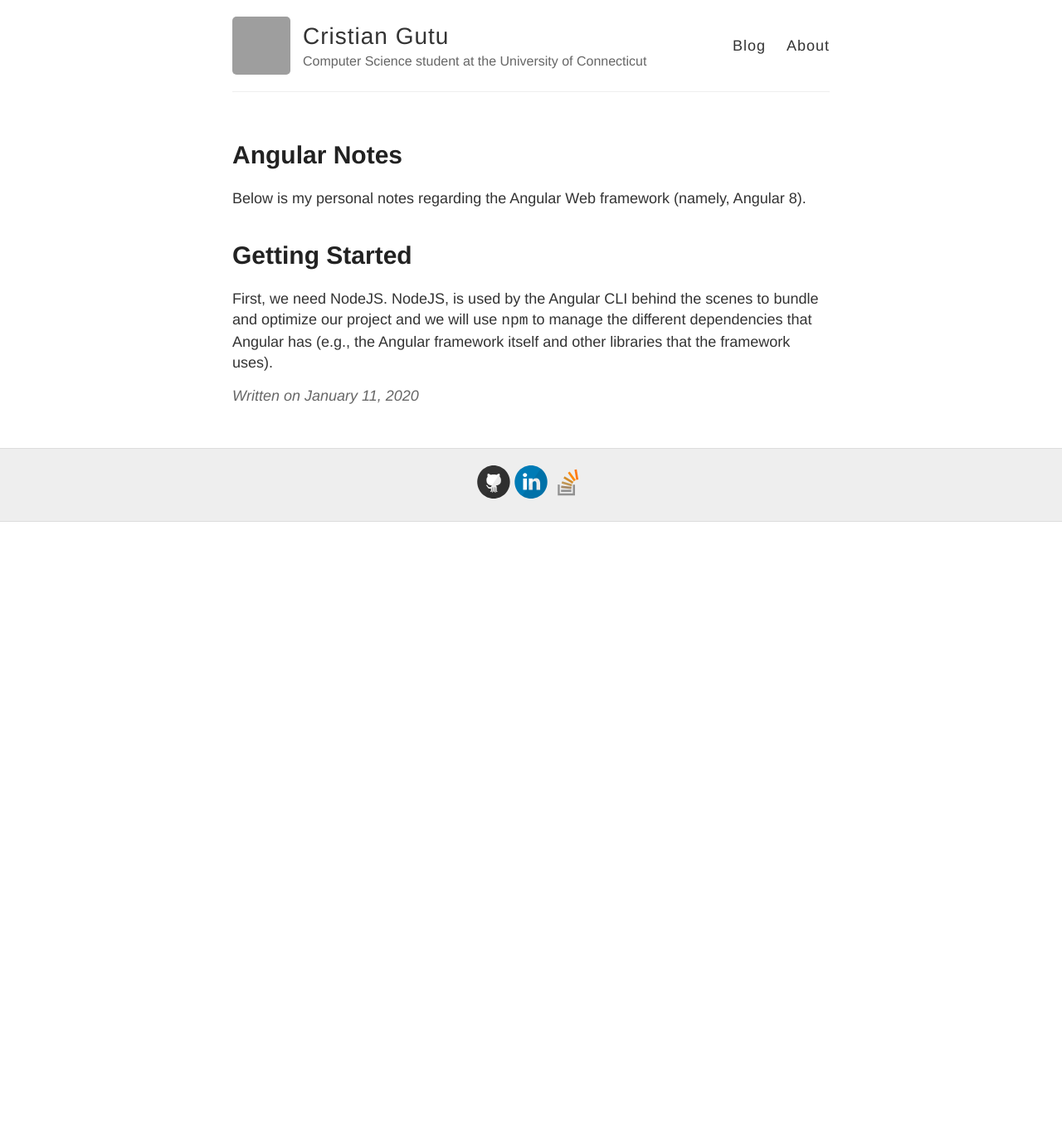
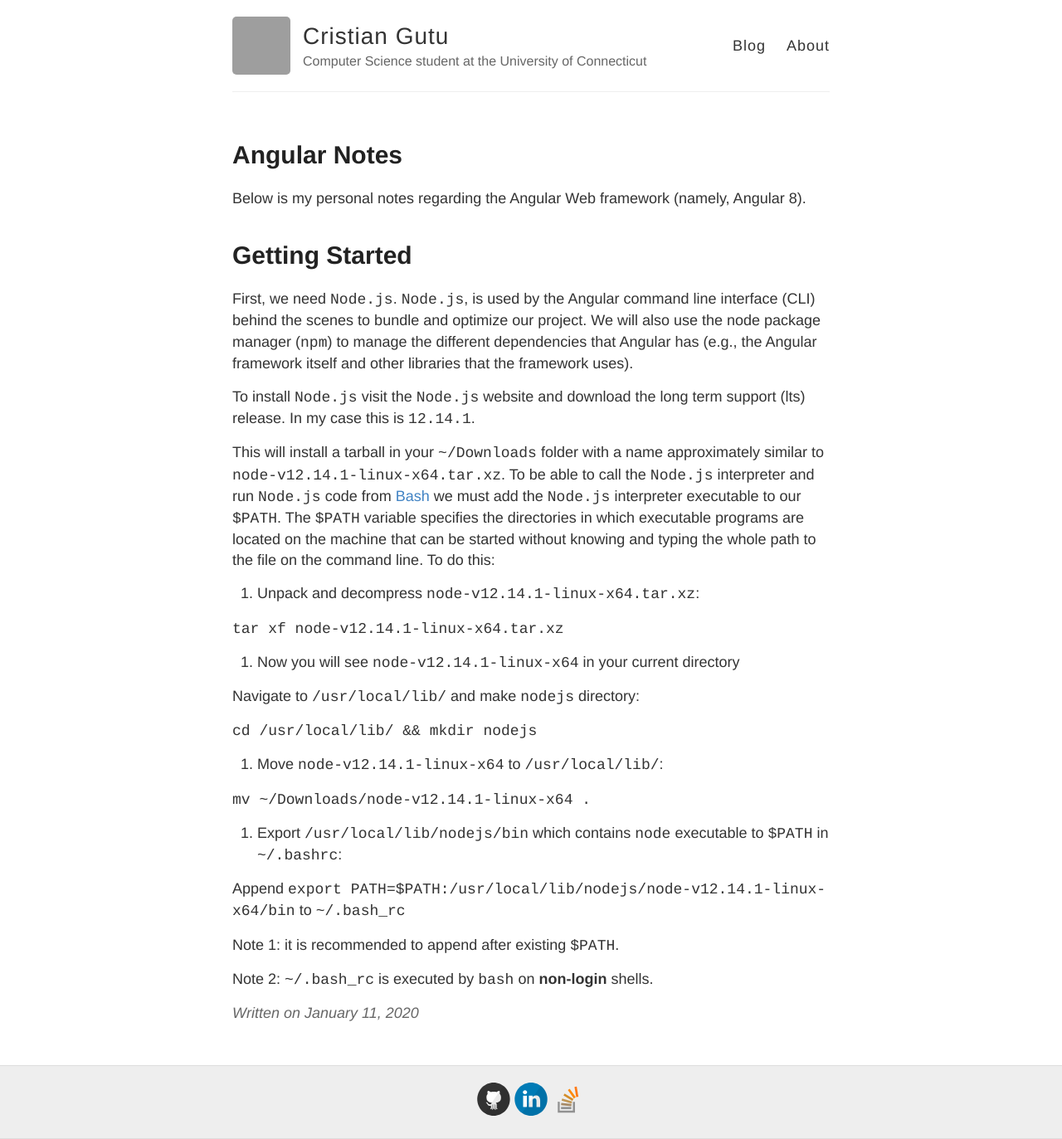
Before and after one commit to gutucristian/gutucristian.github.io, a Jekyll site: the page built from _posts/2020-01-11-Angular-Notes.md, in a window 1280 px wide. Shown: the whole page at 83% size. Built offline with Jekyll 4.4.1, drawn with Linux system fonts in a browser that asks for light colours; our own code applies the rules of GitHub Pages for plain Markdown files; before the commit the page ends 900 px from its top, so only the background shows below that; grey boxes are pictures that could not be loaded.

Commit message:
Update 2020-01-11-Angular-Notes.md

```diff
--- a/_posts/2020-01-11-Angular-Notes.md
+++ b/_posts/2020-01-11-Angular-Notes.md
@@ -2,4 +2,30 @@
 
 # Getting Started
 
-First, we need NodeJS. NodeJS, is used by the Angular CLI behind the scenes to bundle and optimize our project and we will use `npm` to manage the different dependencies that Angular has (e.g., the Angular framework itself and other libraries that the framework uses).
+First, we need `Node.js`. `Node.js`, is used by the Angular command line interface (CLI) behind the scenes to bundle and optimize our project. We will also use the node package manager (`npm`) to manage the different dependencies that Angular has (e.g., the Angular framework itself and other libraries that the framework uses).
+
+To install `Node.js` visit the `Node.js` website and download the long term support (lts) release. In my case this is `12.14.1`.
+
+This will install a tarball in your `~/Downloads` folder with a name approximately similar to `node-v12.14.1-linux-x64.tar.xz`. To be able to call the `Node.js` interpreter and run `Node.js` code from [Bash](https://www.gnu.org/software/bash/manual/html_node/What-is-Bash_003f.html) we must add the `Node.js` interpreter executable to our `$PATH`. The `$PATH` variable specifies the directories in which executable programs are located on the machine that can be started without knowing and typing the whole path to the file on the command line. To do this:
+
+1. Unpack and decompress `node-v12.14.1-linux-x64.tar.xz`:
+
+`tar xf node-v12.14.1-linux-x64.tar.xz`
+
+2. Now you will see `node-v12.14.1-linux-x64` in your current directory
+
+Navigate to `/usr/local/lib/` and make `nodejs` directory:
+
+`cd /usr/local/lib/ && mkdir nodejs`
+
+3. Move `node-v12.14.1-linux-x64` to `/usr/local/lib/`:
+
+`mv ~/Downloads/node-v12.14.1-linux-x64 .`
+
+4. Export `/usr/local/lib/nodejs/bin` which contains `node` executable to `$PATH` in `~/.bashrc`:
+
+Append `export PATH=$PATH:/usr/local/lib/nodejs/node-v12.14.1-linux-x64/bin` to `~/.bash_rc`
+
+Note 1: it is recommended to append after existing `$PATH`.
+
+Note 2: `~/.bash_rc` is executed by `bash` on **non-login** shells.
```
